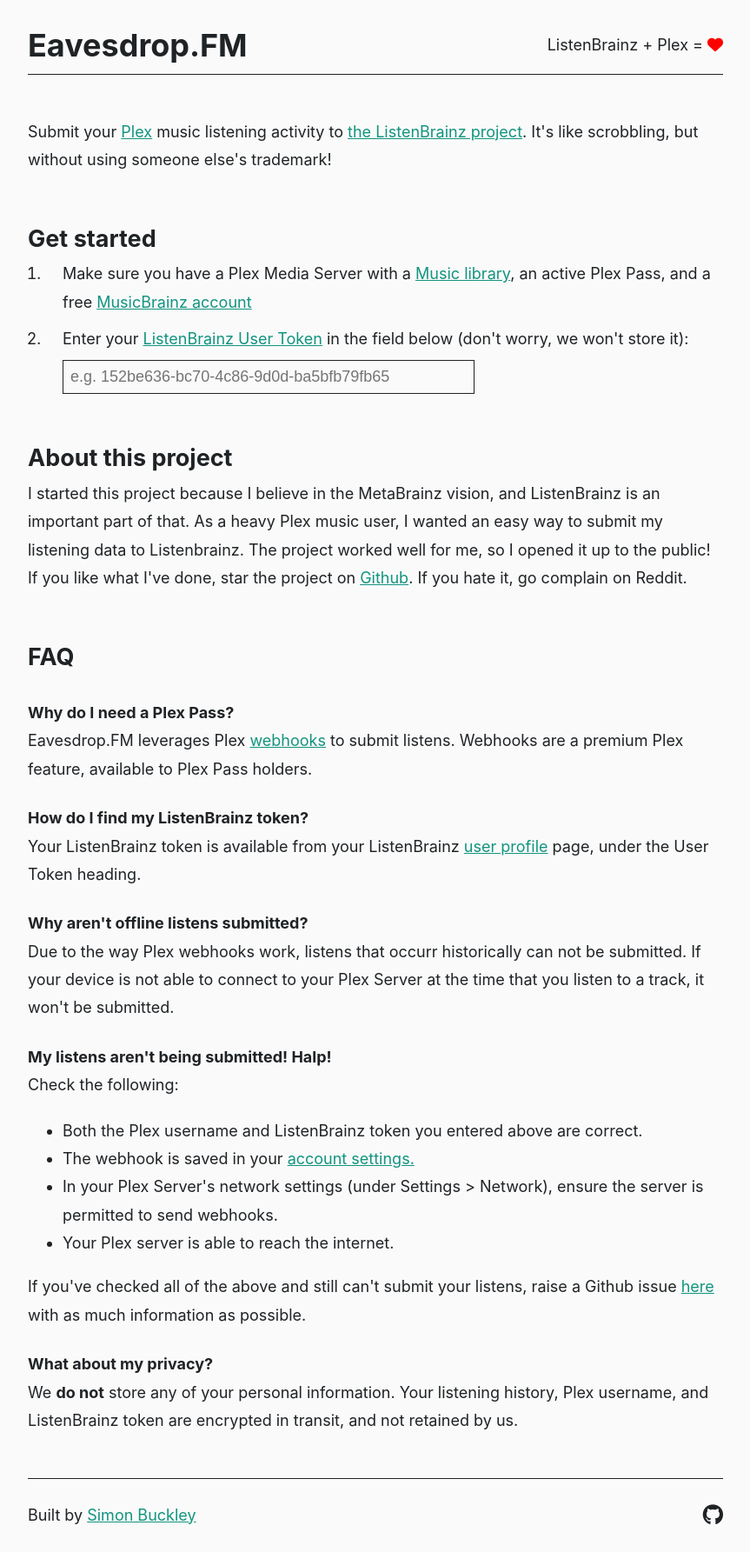
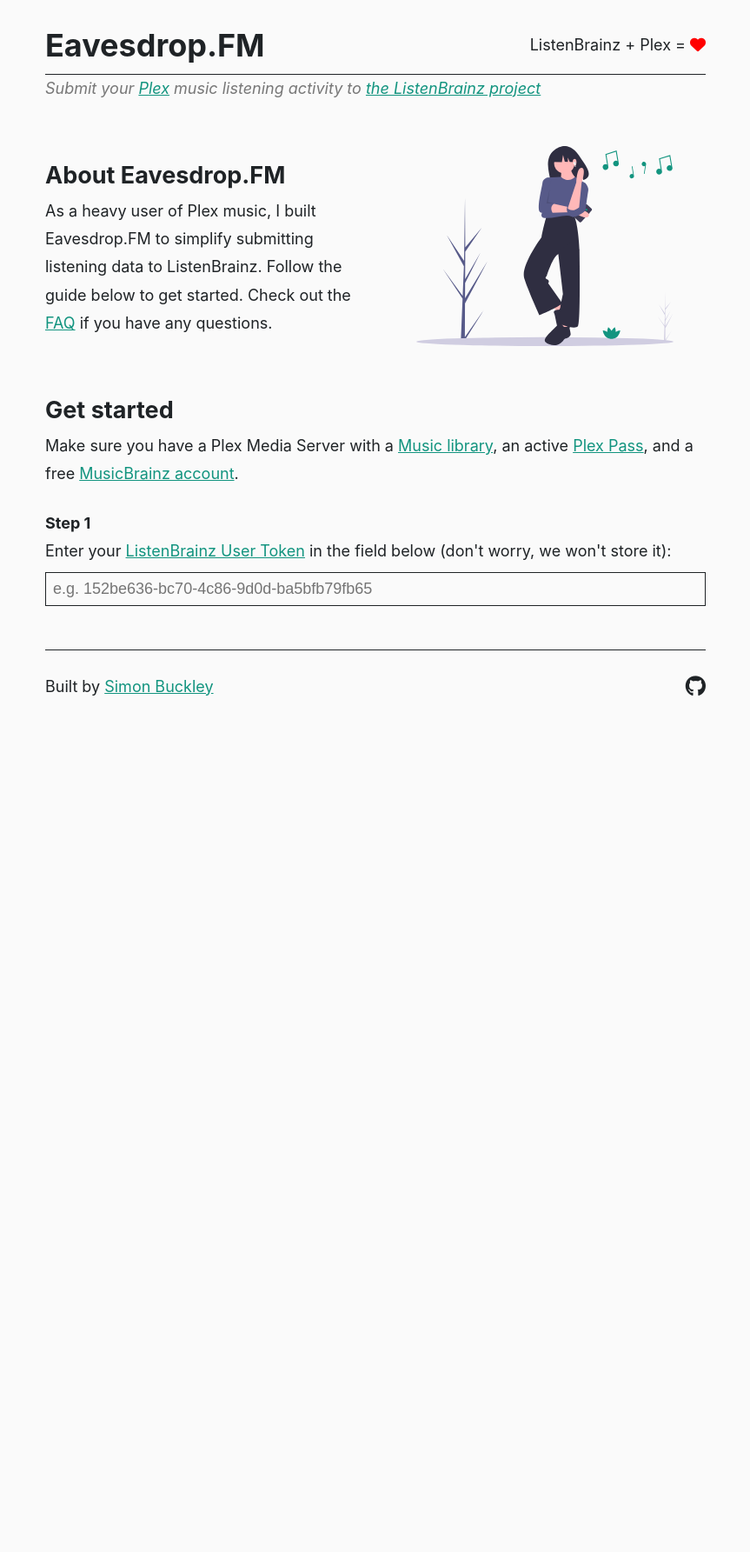
Before and after one commit to simonxciv/eavesdrop.fm, a PHP site: page / in a window 1280 px wide. Shown: the whole page at 87% size, without its empty margins (208-1071 px from the left). After the commit the page ends 800 px from the top, so only its background shows below. Run offline with PHP 8.4, Linux system fonts and the light colour scheme; some libraries are stand-ins or nearby versions.

Commit message:
Further redesign, cleanup, split out common components

```diff
--- a/index.php
+++ b/index.php
@@ -5,7 +5,6 @@
 <!DOCTYPE html>
 <html>
     <head>
-
         <title>Eavesdrop.FM - Sync your Plex listens with ListenBrainz</title>
         <link href="styles/main.css" rel="stylesheet">
         <link href="styles/dark.css" rel="stylesheet" media="(prefers-color-scheme:dark)">
@@ -19,42 +18,50 @@
         <meta property="og:description" content="Convert Plex track plays to ListenBrainz listens via webhooks and the ListenBrainz API. Like scrobbling, but not really.">
         <meta property="og:url" content="https://eavesdrop.fm">
 
-        <link rel="apple-touch-icon" sizes="180x180" href="/apple-touch-icon.png">
         <link rel="icon" type="image/png" sizes="32x32" href="/favicon-32x32.png">
         <link rel="icon" type="image/png" sizes="16x16" href="/favicon-16x16.png">
         <link rel="manifest" href="/site.webmanifest">
-
     </head>
     <body>
-        <header>
-            <h1>Eavesdrop.FM</h1>
-            <p>ListenBrainz + Plex = <i class="fas fa-heart"></i><noscript>💕</noscript></p>
-        </header>
+        <div id="swup" class="transition-fade">
+            <div id="home" class="content">
+                <?php include("pieces/header.php") ?>
                 <main>
-            <p>Submit your <a href="https://plex.tv">Plex</a> music listening activity to <a href="https://listenbrainz.org">the ListenBrainz project</a>. It's like scrobbling, but without using someone else's trademark!</p>
-
+                    <section class="about grid">
+                        <div>
+                            <h2>About Eavesdrop.FM</h2>
+                            <!--<p>I started this project because I believe in the MetaBrainz vision, and ListenBrainz is an important part of that. As a heavy Plex music user, I wanted an easy way to submit my listening data to Listenbrainz. The project worked well for me, so I opened it up to the public! If you like what I've done, star the project on <a href="https://github.com/simonxciv/listenbrainz-plex">Github</a>. If you hate it, go complain on Reddit.</p>-->
+                            <p>As a heavy user of Plex music, I built Eavesdrop.FM to simplify submitting listening data to ListenBrainz. Follow the guide below to get started. Check out the <a href="/faq.php">FAQ</a> if you have any questions.</p>
+                        </div>
+                        <img src="img/hero.svg" class="hero" alt="Stylised person listening to music">
+                    </section>
+                    <section class="get-started">
                         <h2>Get started</h2>
-            <ol id="jsOnly">
-                <li>Make sure you have a Plex Media Server with a <a href="https://www.plex.tv/en-au/your-media/music/">Music library</a>, an active Plex Pass, and a free <a href="https://musicbrainz.org/register?uri=%2F">MusicBrainz account</a>
-                <li>Enter your <a href="https://listenbrainz.org/profile/">ListenBrainz User Token</a> in the field below (don't worry, we won't store it):<br>
+                        <p>Make sure you have a Plex Media Server with a <a href="https://www.plex.tv/en-au/your-media/music/">Music library</a>, an active <a href="https://www.plex.tv/plex-pass/">Plex Pass</a>, and a free <a href="https://musicbrainz.org/register?uri=%2F">MusicBrainz account</a>.</p>
+                        <div id="jsOnly">
+                            <div>
+                                <h4>Step 1</h4>
+                                Enter your <a href="https://listenbrainz.org/profile/">ListenBrainz User Token</a> in the field below (don't worry, we won't store it):<br>
                                 <input id="lbid" type="text" placeholder="e.g. 152be636-bc70-4c86-9d0d-ba5bfb79fb65">
-                </li>
-                <li id="usernamewrapper" class="hidden">Enter your Plex username below to ensure shared users don't submit on your behalf:<br>
+                            </div>
+                            <div id="usernamewrapper" class="hidden">
+                                <h4>Step 2</h4>
+                                Enter your Plex username below to ensure shared users don't submit on your behalf:<br>
                                 <input id="username" type="text" placeholder="e.g. simon">
-                </li>
-                <li id="copybutton" class="hidden">
+                            </div>
+                            <div id="copybutton" class="hidden">
+                                <h4>Step 3</h4>
                                 <button id="copier" class="btn" data-clipboard-text="">
                                     <i class="fas fa-clone"></i> Copy to clipboard
-                    </button><span id="clipboardsuccess"><i class="fad fa-check-circle"></i> copied!</span>
-                </li>
-                <li id="fifth" class="hidden">
+                                </button><span id="clipboardsuccess"><i class="fad fa-check-circle icon"></i> copied!</span>
+                            </div>
+                            <div id="fifth" class="hidden">
+                                <h4>Step 4</h4>
                                 And finally, paste your unique URL into a new <a href="https://app.plex.tv/desktop#!/settings/webhooks">webhook here</a> using the "Add Webhook" button.
-                </li>
-            </ol>
-
+                            </div>
+                        </div>
                         <noscript>
                             <ol>
-                    <li>Make sure you have a Plex Media Server with a <a href="https://www.plex.tv/en-au/your-media/music/">Music library</a>, an active Plex Pass, and a free <a href="https://musicbrainz.org/register?uri=%2F">MusicBrainz account</a>
                                 <li>
                                     <p>Copy the URL below. Replace the 'token' and 'user' values with your <a href="https://listenbrainz.org/profile/">ListenBrainz User Token</a> and Plex username, respectively:</p>
                                     <p>https://eavesdrop.fm/?id=<strong>token</strong>&user=<strong>user</strong></p>
@@ -62,48 +69,11 @@
                                 <li>Paste this new, unique URL into a new <a href="https://app.plex.tv/desktop#!/settings/webhooks">webhook here</a> using the "Add Webhook" button.</li>
                             </ol>
                         </noscript>
-
-            <h2>About this project</h2>
-            <p>I started this project because I believe in the MetaBrainz vision, and ListenBrainz is an important part of that. As a heavy Plex music user, I wanted an easy way to submit my listening data to Listenbrainz. The project worked well for me, so I opened it up to the public! If you like what I've done, star the project on <a href="https://github.com/simonxciv/listenbrainz-plex">Github</a>. If you hate it, go complain on Reddit.</p>
-
-            <h2>FAQ</h2>
-
-            <h4>Why do I need a Plex Pass?</h4>
-            <p>Eavesdrop.FM leverages Plex <a href="https://www.plex.tv/plex-labs/#section7">webhooks</a> to submit listens. Webhooks are a premium Plex feature, available to Plex Pass holders.</p>
-
-            <h4>How do I find my ListenBrainz token?</h4>
-            <p>Your ListenBrainz token is available from your ListenBrainz <a href="https://listenbrainz.org/profile/">user profile</a> page, under the User Token heading.</p>
-
-            <h4>Why aren't offline listens submitted?</h4>
-            <p>Due to the way Plex webhooks work, listens that occurr historically can not be submitted. If your device is not able to connect to your Plex Server at the time that you listen to a track, it won't be submitted.</p>
-
-            <h4>My listens aren't being submitted! Halp!</h4>
-            <p>Check the following:</p>
-            <ul>
-                <li>Both the Plex username and ListenBrainz token you entered above are correct.</li>
-                <li>The webhook is saved in your <a href="https://app.plex.tv/desktop#!/settings/webhooks">account settings.</a></li>
-                <li>In your Plex Server's network settings (under Settings > Network), ensure the server is permitted to send webhooks.</li>
-                <li>Your Plex server is able to reach the internet.</li>
-            </ul>
-            <p>If you've checked all of the above and still can't submit your listens, raise a Github issue <a title="Eavesdrop.FM on Github" href="https://github.com/simonxciv/eavesdrop.fm">here</a> with as much information as possible.</p>
-
-            <h4>What about my privacy?</h4>
-            <p>We <strong>do not</strong> store any of your personal information. Your listening history, Plex username, and ListenBrainz token are encrypted in transit, and not retained by us.</p>
-
+                    </section>
                 </main>
-        <footer>
-            <div>
-                <i class="fad fa-hammer"></i> Built by <a href="https://smnbkly.co">Simon Buckley</a>
             </div>
-            <div class="github">
-                <a title="Eavesdrop.FM on Github" href="https://github.com/simonxciv/eavesdrop.fm">
-                    <i class="fab fa-github"></i>
-                </a>
+            <?php include("pieces/footer.php") ?>
         </div>
-        </footer>
-        <script src="js/clipboard.min.js"></script>
-        <script src="js/main.js"></script>
-        <script src="https://kit.fontawesome.com/9773f88366.js" crossorigin="anonymous"></script>
     </body>
 </html>
 <?php endif ?>
--- a/js/main.js
+++ b/js/main.js
@@ -1,8 +1,12 @@
+function init() {
+    if(document.getElementById('home')) {
         document.getElementById('jsOnly').style.display = 'block';
-var clipboard = new ClipboardJS('.btn');
+
         var lbidEl = document.getElementById("lbid"),
             usernameEl = document.getElementById("username"),
             lbid, username;
+
+        var clipboard = new ClipboardJS('.btn');
 
         clipboard.on('success', function(e) {
             document.getElementById('fifth').classList.remove('hidden');
@@ -37,3 +41,11 @@
             }
             document.getElementById('copier').setAttribute("data-clipboard-text", url);
         }
+    }
+}
+
+const swup = new Swup();
+
+init();
+
+swup.on('contentReplaced', init);
--- /dev/null
+++ b/pieces/footer.php
@@ -0,0 +1,16 @@
+<footer class="transition-fade">
+    <div class="grid">
+        <div>
+            <i class="fad fa-hammer"></i> Built by <a href="https://smnbkly.co">Simon Buckley</a>
+        </div>
+        <div class="github">
+            <a title="Eavesdrop.FM on Github" href="https://github.com/simonxciv/eavesdrop.fm">
+                <i class="fab fa-github"></i>
+            </a>
+        </div>
+    </div>
+</footer>
+<script src="https://unpkg.com/swup@latest/dist/swup.min.js"></script>
+<script src="js/clipboard.min.js"></script>
+<script src="js/main.js"></script>
+<script src="https://kit.fontawesome.com/9773f88366.js" crossorigin="anonymous"></script>
--- /dev/null
+++ b/pieces/header.php
@@ -0,0 +1,9 @@
+<header>
+    <div class="grid">
+        <h1>
+            <a href="/index.php">Eavesdrop.FM</a>
+        </h1>
+        <p>ListenBrainz + Plex = <i class="fas fa-heart"></i><noscript>💕</noscript></p>
+    </div>
+    <h3>Submit your <a href="https://plex.tv">Plex</a> music listening activity to <a href="https://listenbrainz.org">the ListenBrainz project</a></h3>
+</header>
--- a/styles/main.css
+++ b/styles/main.css
@@ -1,21 +1,72 @@
+/* ------------------------------------------------
+   BASE STYLES
+------------------------------------------------ */
+html {
+    -webkit-box-sizing: border-box;
+    -moz-box-sizing: border-box;
+    box-sizing: border-box;
+}
+*, *:before, *:after {
+    -webkit-box-sizing: inherit;
+    -moz-box-sizing: inherit;
+    box-sizing: inherit;
+}
 :root {
     --accent-dark: #12947f;
-
     --base-dark: #1F2326;
     --alt-light: #FAFAFA;
-
     --foreground-primary: var(--base-dark);
     --background-primary: var(--alt-light);
 }
 body {
     margin: 0;
-    padding: 20px;
     font-family: -apple-system,BlinkMacSystemFont,"Segoe UI",Roboto,Oxygen-Sans,Ubuntu,Cantarell,"Helvetica Neue",sans-serif;
     background: var(--background-primary);
     color: var(--foreground-primary);
     font-size: 18px;
     line-height: 1.8;
 }
+main,
+header,
+footer {
+    width: 100%;
+    max-width: 800px;
+    margin: 0 auto;
+    padding-left: 20px;
+    padding-right: 20px;
+}
+#swup {
+    min-height: 100vh;
+    display: flex;
+    flex-direction: column;
+}
+.content {
+    flex: 1 0 auto;
+}
+
+/* ------------------------------------------------
+   HELPERS
+------------------------------------------------ */
+.hidden {
+    display: none;
+}
+.grid {
+    display: grid;
+    grid-template-columns: repeat(2, 1fr);
+    align-items: center;
+    grid-gap: 20px;
+}
+.transition-fade {
+    transition: 0.4s;
+    opacity: 1;
+}
+html.is-animating .transition-fade {
+    opacity: 0;
+}
+
+/* ------------------------------------------------
+   TYPOGRAPHY
+------------------------------------------------ */
 ::-moz-selection {
     background-color: var(--accent-dark);
     color: var(--alt-light);
@@ -24,33 +75,9 @@
     background-color: var(--accent-dark);
     color: var(--alt-light);
 }
-main,
-header,
-footer {
-    max-width: 800px;
-    margin: 0 auto;
-}
-header {
-    border-bottom: 1px solid var(--foreground-primary);
-    display: grid;
-    grid-template-columns: repeat(2, 1fr);
-    align-items: center;
-    margin-bottom: 50px;
-}
-header h1,
-header p {
-    display: block;
-    margin: 0;
-}
-header p {
-    text-align: right;
-}
 h2 {
     margin-bottom: 0;
     margin-top: 50px;
-}
-h4 {
-    margin-bottom: 0;
 }
 a {
     color: var(--accent-dark);
@@ -59,28 +86,76 @@
     margin-top: 0;
     margin-bottom: 20px;
 }
-ol {
+ul {
     margin-top: 0;
-    padding-left: 20px;
 }
-ol li {
-    margin-bottom: 10px;
-    padding-left: 20px;
+
+/* ------------------------------------------------
+   HEADER
+------------------------------------------------ */
+header {
+    margin-bottom: 50px;
+    padding-top: 20px;
 }
-ol li img {
-    margin: 15px 0 15px -10px;
-    max-width: 100%;
-    box-shadow: 0 0 60px 0 rgba(0,0,0,.1);
+header .grid {
+    border-bottom: 1px solid var(--foreground-primary);
+}
+header h1,
+header p {
+    display: block;
+    margin: 0;
+}
+header h1 a {
+    text-decoration: none;
+    color: var(--foreground-primary);
+}
+header h1 a:hover,
+header h1 a:focus,
+header h1 a:active {
+    color: var(--accent-dark);
+}
+header h3 {
+    font-size: 18px;
+    color: #777;
+    font-style: italic;
+    margin: 0;
+    font-weight: normal;
+}
+header p {
+    text-align: right;
+}
+header .fa-heart {
+    color: red;
+}
+
+
+/* ------------------------------------------------
+   ABOUT
+------------------------------------------------ */
+.about h2,
+.about p {
+    margin: 0;
+}
+.hero {
+    width: 80%;
+    margin: 0 auto;
+    display: block;
+}
+
+/* ------------------------------------------------
+   SETUP GUIDE
+------------------------------------------------ */
+.get-started h4 {
+    margin-bottom: 0;
 }
 input {
     background: var(--background-primary);
     border: 1px solid var(--foreground-primary);
     color: var(--foreground-primary);
     padding: 8px;
-    display: block;
     margin-top: 8px;
-    width: 60%;
     font-size: 18px;
+    width: 100%;
 }
 .btn {
     background: var(--foreground-primary);
@@ -96,37 +171,8 @@
 .btn:focus {
     filter: brightness(1.8)
 }
-.fa-clone {
+.btn .icon {
     margin-right: 6px;
-}
-.url {
-    font-weight: bold;
-}
-footer {
-    border-top: 1px solid var(--foreground-primary);
-    display: grid;
-    grid-template-columns: repeat(2, 1fr);
-    align-items: center;
-    padding-top: 20px;
-    margin-top: 50px;
-}
-footer .github {
-    text-align: right;
-    font-size: 24px;
-}
-footer .github a {
-    color: var(--foreground-primary);
-}
-footer .github a:hover,
-footer .github a:focus,
-footer .github a:active {
-    color: var(--accent-dark);
-}
-.fa-heart {
-    color: red;
-}
-.hidden {
-    display: none;
 }
 #jsOnly {
     display: none;
@@ -141,17 +187,56 @@
 #clipboardsuccess.shown {
     opacity: 1;
 }
+
+/* ------------------------------------------------
+   FAQ
+------------------------------------------------ */
+.faq h4 {
+    margin-bottom: 0;
+}
+
+/* ------------------------------------------------
+   FOOTER
+------------------------------------------------ */
+footer {
+    flex-shrink: 0;
+    padding-bottom: 20px;
+    margin-top: 50px;
+}
+footer .grid {
+    padding-top: 20px;
+    border-top: 1px solid var(--foreground-primary);
+}
+footer .github {
+    text-align: right;
+    font-size: 24px;
+}
+footer .github a {
+    color: var(--foreground-primary);
+}
+footer .github a:hover,
+footer .github a:focus,
+footer .github a:active {
+    color: var(--accent-dark);
+}
+
+/* ------------------------------------------------
+   RESPONSIVITY
+------------------------------------------------ */
 @media screen and (max-width: 500px) {
+    .grid {
+        display: block;
+    }
     header,
-    footer {
-        display: block;
+    header p,
+    footer,
+    footer .github {
         text-align: center;
+    }
+    .hero {
+        margin-top: 30px;
     }
     header p {
         margin-bottom: 10px;
     }
-    header p,
-    footer .github {
-        text-align: center;
-    }
 }
```
Also changed, not shown: faq.php (added, +56 -0 lines), img/hero.svg (added). Lines whose indentation alone changed are shown as unchanged.
